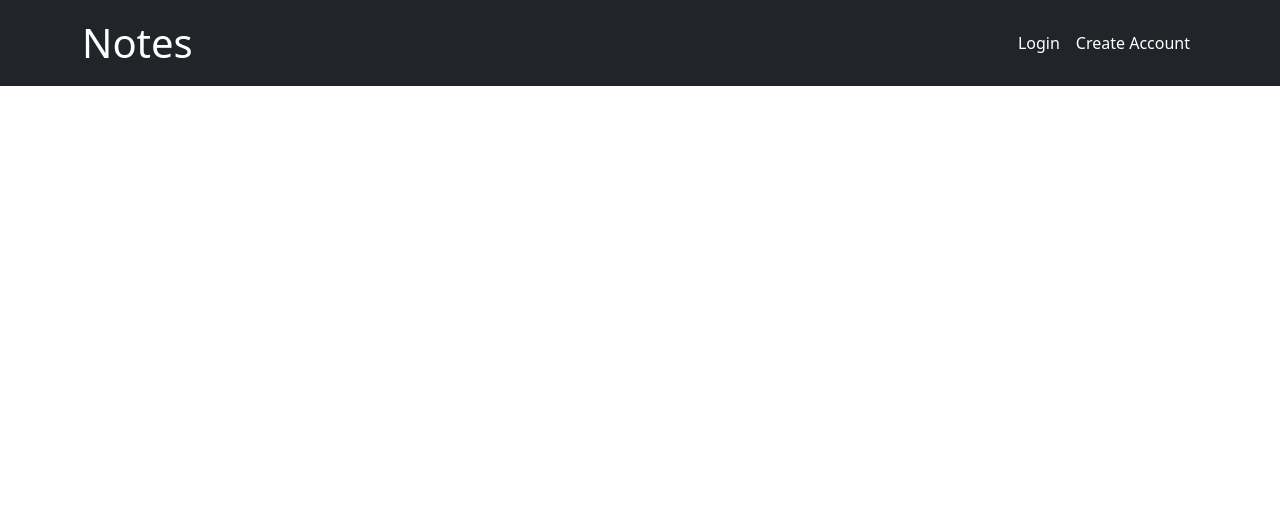
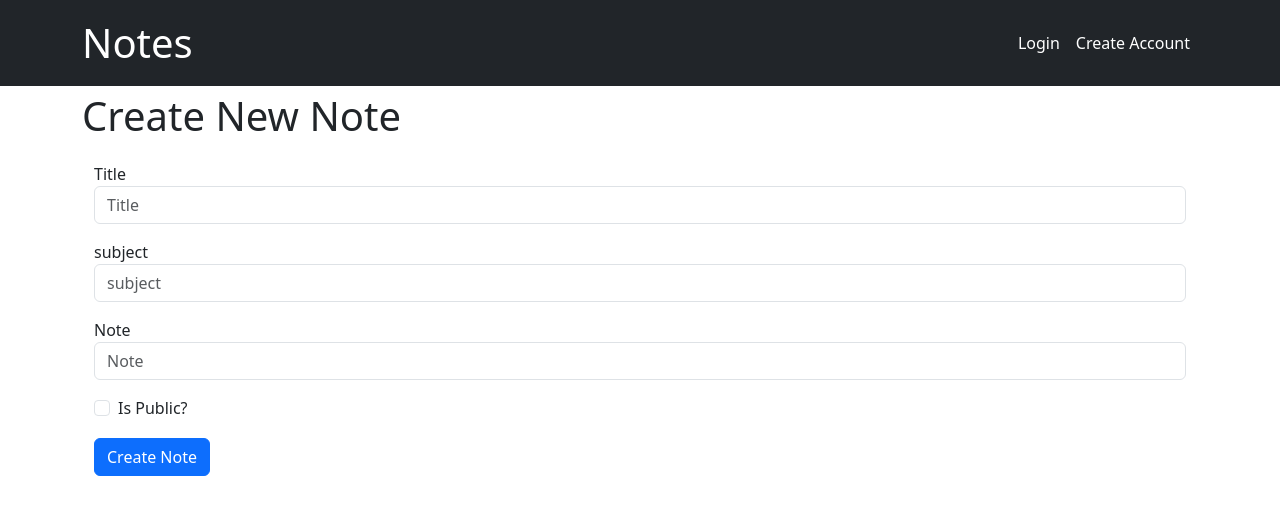
Before and after one commit to benjamin-odell/miniproject4BenjaminOdell, a Django app: template notes/notes/templates/notes/notes/create_note.html in a window 1280 px wide. Shown: the top 515 px of the page. Run offline with Django 5.2, Linux system fonts and the light colour scheme; the template is opened without the code that fills it, so the values that code supplies are empty.

Commit message:
Adds note creation feature with public visibility option.

```diff
--- a/notes/notes/templates/base.html
+++ b/notes/notes/templates/base.html
@@ -12,6 +12,9 @@
     <div class="collapse navbar-collapse" id="navbarNav">
         <ul class="navbar-nav ms-auto">
             {% if user.is_authenticated %}
+                <li class="nav-item">
+                    <a class="nav-link" href="{% url 'create_note' %}">Create Note</a>
+                </li>
                 <li class="nav-item">
                     <a class="nav-link active">{{ user.get_username }}</a>
                 </li>
--- a/notes/notes/templates/notes/notes/create_note.html
+++ b/notes/notes/templates/notes/notes/create_note.html
@@ -1,2 +1,31 @@
 {% extends "base.html" %}
 {% block title %}Create Note{% endblock %}
+
+{% block content %}
+    <p class="fs-1">Create New Note</p>
+    {% if error %}
+        <div class="alert alert-danger" role="alert">{{ error }}</div>
+    {% endif %}
+    <div class="container">
+        <form method="POST" action="{% url 'create_note' %}">
+            {% csrf_token %}
+            <div class="form-group">
+                <label for="title">Title</label>
+                <input type="text" name="title" required class="form-control" placeholder="Title">
+            </div>
+            <div class="form-group my-md-3">
+                <label for="subject">subject</label>
+                <input type="text" name="subject" required class="form-control" placeholder="subject">
+            </div>
+            <div class="form-group my-md-3">
+                <label for="content">Note</label>
+                <input type="text" name="content" required class="form-control" placeholder="Note">
+            </div>
+            <div class="form-check">
+                <input class="form-check-input" type="checkbox" id="is_public">
+                <label class="form-check-label" for="is_public">Is Public?</label>
+            </div>
+            <input type="submit" value="Create Note" class="btn btn-primary my-md-3">
+        </form>
+    </div>
+{% endblock %}
--- a/notes/notes/urls.py
+++ b/notes/notes/urls.py
@@ -7,4 +7,5 @@ urlpatterns = [
     path('create_user', views.create_user, name='create_user'),
     path('logout', views.logout_view, name='logout'),
     path('login', views.login_view, name='login'),
+    path('create_note', views.create_note, name='create_note'),
 ]
```
Also changed, not shown: notes/notes/views.py (+29 -0 lines).
